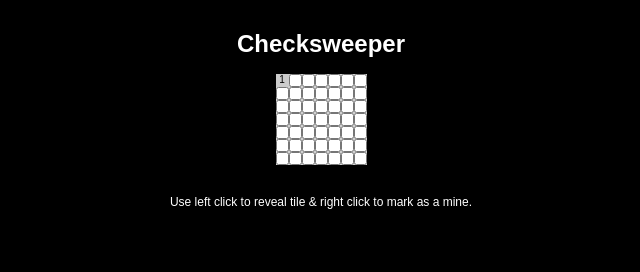
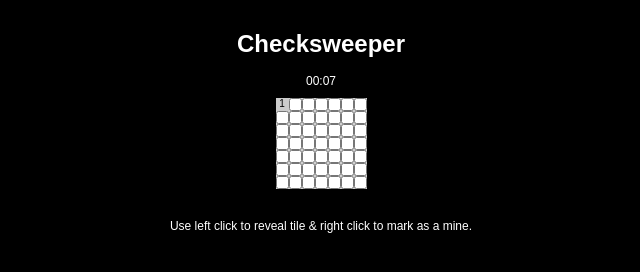
Before and after one commit to onepopcorn/check-sweeper, a website: page src/index.html in a window 1280 px wide. Both pictures are taken after a click on the checkbox 601 px from the left and 80 px from the top of the page. Shown: the whole page, without its empty margins (319-959 px from the left). Drawn offline with nearby package versions, Linux system fonts and the light colour scheme; files that its build step writes are made by us from their sources.

Commit message:
Refactoring to use OOP principles and improve code efficiency

```diff
--- a/src/css/style.scss
+++ b/src/css/style.scss
@@ -26,6 +26,12 @@ html, body {
 }
 
 .tile {
+	-webkit-user-select:none;
+	-moz-user-select:none;
+	-ms-user-select:none;
+	-o-user-select:none;
+	user-select:none;
+
 	background-color:#ccc;
 	width:13px;
 	height: 13px;
@@ -40,8 +46,8 @@ input[type='checkbox'] {
 	width:13px;
 	height:13px;
 	margin:0;
+	padding: 0;
 	left:0;
 	top:0;
 	position:absolute;
 }
-input.hidden{display: none}
--- a/src/index.html
+++ b/src/index.html
@@ -1,14 +1,15 @@
 <!DOCTYPE HTML>
-<html>
+<html lang="en">
 	<head>
 		<title>Check-sweeper</title>
+		<meta charset="utf-8">
 		<link rel="stylesheet" href="css/style.css">
 	</head>
 	<body>
 	<div class="container">
 		<h1>Checksweeper</h1>
-		<div id="timer"></div>
-		<div id="gameboard"><!-- tiles made at runtime --></div>
+		<div id="timer">00:00</div>
+		<div id="gameboard"></div>
 		<div class="message">Use left click to reveal tile & right click to mark as a mine.</div>
 	</div>
 		<script src="js/main.js"></script>
--- a/src/js/main.js
+++ b/src/js/main.js
@@ -1,3 +1,97 @@
+'strict mode';
+// Define module namespace
+var Onepopcorn = Onepopcorn || {};
+
+/*
+ * @Class Timer
+ *
+ * A stopwatch class to count elapsed minutes and seconds.
+ *
+ * @namespace Onepopcorn
+ * @param {String} Id of the HTML element that holds the counter.
+ */
+Onepopcorn.Timer = function (id){
+	this.el = document.querySelector('#'+id);
+	var self = this;
+	var _timerId = null;
+	var _counter = 0;
+	var _isActive = false;
+
+	// Private methods
+	function update(){
+		_counter++;
+		self.el.innerHTML = toTime();
+	}
+
+	function toTime(){
+		var minutes = parseInt(_counter / 60),
+			seconds = parseInt(_counter) % 60;
+
+		minutes = minutes.toString().length > 1 ? minutes : "0" + minutes;
+		seconds = seconds.toString().length > 1 ? seconds : "0" + seconds;
+
+		return minutes + ":" + seconds;
+	}
+
+	// Public methods
+	Onepopcorn.Timer.prototype.start = function start(){
+		if(!_isActive){
+			_timerId = setInterval(update,1000);
+			_isActive =  true;
+		}
+	};
+
+	Onepopcorn.Timer.prototype.stop = function stop(){
+		if(_isActive)
+		{
+			clearInterval(_timerId);
+			_isActive = false;
+		}
+	};
+};
+
+/*
+ * @Class Tile
+ *
+ * A class to handle the tile elements and actions
+ *
+ * @param {Int} ID of the tile
+ * @param {Function} Callback to be triggered on click
+ */
+Onepopcorn.Tile = function(id,callback){
+	var self = this;
+	this.id = id;
+	this.type = 0; // Always initialized as TYPE.CLEAR or 0
+	this.callback = callback;
+	// Create and assign checkbox element
+	this.check = document.createElement('input');
+	this.check.setAttribute('type','checkbox');
+	// Create and assign div element
+	this.el = document.createElement('div');
+	this.el.className = "tile";
+	this.el.setAttribute('id',id);
+	this.el.appendChild(this.check);
+
+	function onClick(e){
+		e.preventDefault();
+		self.callback(self.id);
+	}
+	this.check.addEventListener('click',onClick);
+
+	// This is used to mark a checkbox as a minesweeper "flag" with the right mouse button
+	function onRightClick(e){
+		e.preventDefault();
+		self.check.checked = !self.check.checked;
+	}
+	this.check.addEventListener('contextmenu',onRightClick);
+
+	// This must set the near bombs number or empty value.
+	Onepopcorn.Tile.prototype.setValue = function(val){
+		this.check.removeEventListener('click',onClick);
+		this.el.innerHTML = val;
+	};
+};
+
 (function(){
 	// Cache the board element
 	var board       = document.querySelector('#gameboard'),
@@ -19,35 +113,25 @@
 			{"row":0,"col":-1}, // Left tile
 		];
 
+	var timer = new Onepopcorn.Timer("timer");
+
 	// Initialize game
 	function init (){
-		var i,j,len  = ROWS_NUM * COLS_NUM;
+		// Set board correct size
+		board.style.width = COLS_NUM * 13 + "px";
 
-		// Create game board
-		for(i=0;i<len;i++)
-		{
-			// Create needed elements
-			var div = document.createElement('div'),
-				checkbox = document.createElement('input');
-			// Set their attributes
-			div.className = 'tile';
-			div.setAttribute('id',i); // It's better that way than check for index position for each element
-			checkbox.setAttribute('type','checkbox');
-			// Append it
-			div.appendChild(checkbox);
-			board.appendChild(div);
-			// Bind mouse events
-			checkbox.addEventListener('contextmenu',rightClickHandler);
-			checkbox.addEventListener('click',leftClickHandler);
-		}
-
-		// Create game array
+		// Create game board & array
+		var i,j,count = 0;
 		for(i=0;i<ROWS_NUM;i++)
 		{
 			tiles.push([]);
 			for(j=0;j<COLS_NUM;j++)
 			{
-				tiles[i][j] = TYPE.CLEAR;
+				var tile = new Onepopcorn.Tile(i * ROWS_NUM + j,revealCheckbox);
+				tile.type = TYPE.CLEAR;
+				board.appendChild(tile.el);
+				tiles[i][j] = tile;
+				count++;
 			}
 		}
 
@@ -55,80 +139,73 @@
 		var totalMines = MINES_NUM;
 		while(totalMines > 0)
 		{
-			var idx    =  getRandomTileIndex(),
+			var idx    = getRandomTileIndex(),
 				coords = getTileFromIndex(idx),
 				tile   = tiles[coords[0]][coords[1]];
-			if(tile === 0)
+
+			if(tile.type === TYPE.CLEAR)
 			{
-				tiles[coords[0]][coords[1]] = TYPE.BOMB;
-				/* DEBUG -- SHOW WHERE MINES ARE */
-				// var el = document.querySelector('#' + toUnicode(idx));
-				// el.children[0].checked = true;
-				/* END DEBUG */
+				tile.type = TYPE.BOMB;
 				totalMines--;
 			}
 		}
+
+		// Clean unnecessary vars
+		i,j,count,totalMines = null;
+
+		// Start timer & keep running only if current tab is in focus
+		timer.start();
+		window.onfocus = function(){
+			timer.start();
+		};
+
+		window.onblur = function(){
+			timer.stop();
+		};
 	}
 
-	// This is used to remove a checkbox and reveal whats it's behind
+	// This is used to remove a checkbox and reveal what's behind
 	function revealCheckbox (id){
 		// Get the value "behind" the tile
 		var coords = getTileFromIndex(id),
-			val    = tiles[coords[0]][coords[1]];
+			tile   = tiles[coords[0]][coords[1]];
 
 		// If value is a mine you lose if not continue playing
-		if(val === TYPE.BOMB)
+		if(tile.type === TYPE.BOMB)
 		{
-			setValueById(id,'x');
+			tile.setValue('x');
 			gameover();
 		} else {
 			// Mark as revealed
-			tiles[coords[0]][coords[1]] = TYPE.CHECKED;
+			tile.type = TYPE.CHECKED;
+			// Check how many mines are near
+			var minesNear = checkNearMines(coords[0],coords[1]);
+			if(minesNear === 0) {
+				tile.setValue('');
+				// Check near mines again
+				clearNearMines(coords[0],coords[1]);
+			} else {
+				tile.setValue(minesNear);
+			}
+
 			// Check if all mines has been removed
 			disarmed++;
 			if(disarmed ===  CLEAR_TILES)
 			{
 				gameover(true);
 			}
-
-			// Check how many mines are near
-			var minesNear = checkNearMines(coords[0],coords[1]);
-			if(minesNear === 0) {
-				setValueById(id,'');
-				// removeNearMines here? Check near mines again?
-				clearNearMines(coords[0],coords[1]);
-			} else {
-				setValueById(id,minesNear);
-			}
 		}
 		return false;
 	}
 
-	function setValueById (id,val){
-
-		var el = document.querySelector("#" + toUnicode(id));
-		el.innerHTML = val;
-	}
-
-	/* This is a helper function that gets the Unicode representation of any number.
-	 * This is needed to use querySelect when ID's are numbers
-	 */
-	function toUnicode(number){
-		var str = "";
-		for(var i in String(number))
-		{
-			str += "\\" + String(number).charCodeAt(i).toString(16);
-		}
-
-		return str;
-	}
-
 	function gameover (win){
-		unbindEvents();
+		timer.stop();
 		var message = win === true ? "CONGRATULATIONS YOU WIN" : "GAME OVER";
 		var confirm = window.confirm(message+"\nplay again?");
 		if (confirm)
 		{
+			// I know this is very lazy solution. A real cool cool one
+			//  should clean everything and set a new game.
 			window.location = "/";
 		}
 
@@ -142,44 +219,15 @@
 			{
 				continue;
 			}
-
-			if(tiles[row + dir.row][col + dir.col] !== TYPE.CHECKED)
+			var tile = tiles[row + dir.row][col + dir.col];
+			if(tile.type !== TYPE.CHECKED)
 			{
-				var el = getTileFromCoords(col + dir.col,row + dir.row);
-				console.log(el.getAttribute('id'));
-				revealCheckbox(parseInt(el.getAttribute('id')));
+				revealCheckbox(tile.id);
 			}
 		}
 	}
 
-	function leftClickHandler (e){
-		// Left click makes the input disappear
-		e.preventDefault();
-		e.currentTarget.className = 'hidden';
-		revealCheckbox(e.currentTarget.parentNode.getAttribute('id'));
-	}
-
-	// This is used to mark a checkbox as a minesweeper "flag" with the right mouse button
-	function rightClickHandler (e){
-		e.preventDefault();
-		e.currentTarget.checked = !e.currentTarget.checked;
-		return false;
-	}
-
-	// Remove all custom mouse events
-	function unbindEvents (){
-		var inputs = document.querySelectorAll('input');
-		for(var i in inputs)
-		{
-			if(typeof inputs[i] === 'object')
-			{
-				inputs[i].removeEventListener('contextmenu',rightClickHandler);
-				inputs[i].removeEventListener('click',leftClickHandler);
-			}
-		}
-	}
-
-	// Helper function to check if analized tile exists or it's already checked
+	// Helper function to check if analized tile exists.
 	function isInBounds (row,col){
 		return row >= 0 && row < ROWS_NUM && col >= 0 && col < COLS_NUM;
 	}
@@ -194,7 +242,7 @@
 				continue;
 			}
 
-			if(tiles[row + dir.row][col + dir.col] === TYPE.BOMB){
+			if(tiles[row + dir.row][col + dir.col].type === TYPE.BOMB){
 				mines++;
 			}
 		}
@@ -202,17 +250,10 @@
 		return mines;
 	}
 
-	// Get a child at given row & col
-	function getTileFromCoords (row,col){
-		var index = row * ROWS_NUM + col;
-		var el = board.children[index];
-		return el;
-	}
-
 	// Get row and col for a given child index
 	function getTileFromIndex(idx){
-		var col = Math.floor(idx / COLS_NUM),
-			row = idx - col * ROWS_NUM;
+		var row = Math.floor(idx / COLS_NUM),
+			col = idx - row * ROWS_NUM;
 		return [row,col];
 	}
 
```
